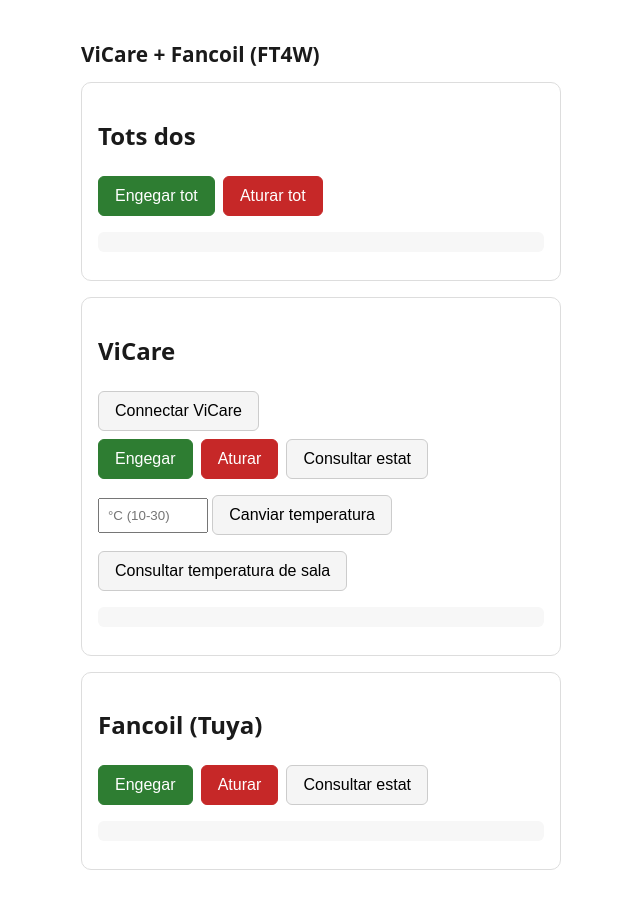
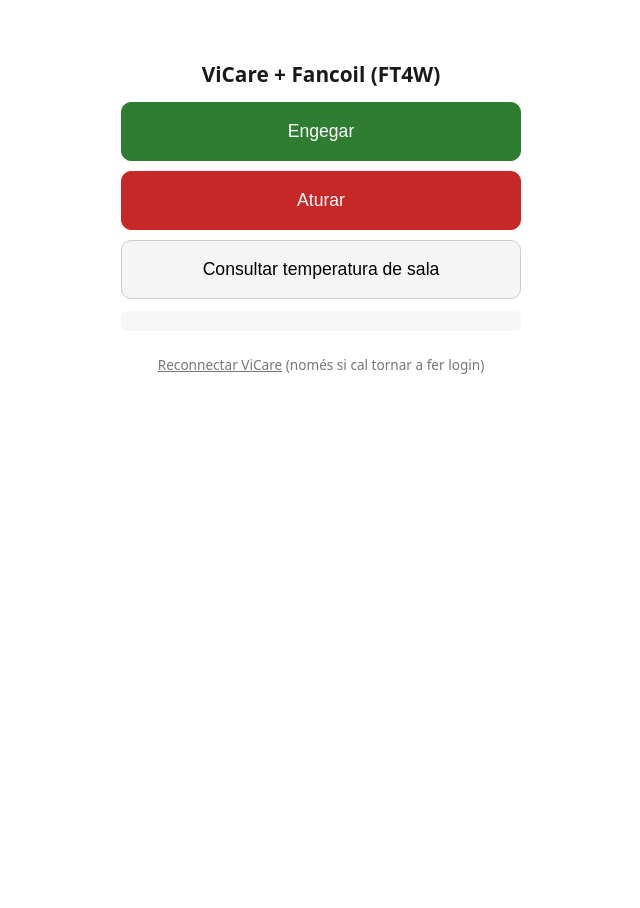
Before and after one commit to lluamco/vicare-fancoil-coordinator, a website: page public/index.html in a window 1280 px wide. Shown: the whole page, without its empty margins (319-959 px from the left). After the commit the page ends 800 px from the top, so only its background shows below. Drawn offline with Linux system fonts and the light colour scheme; no server answers.

Commit message:
Simplifica la interfície a 3 botons

```diff
--- a/public/index.html
+++ b/public/index.html
@@ -5,57 +5,30 @@
 <meta name="viewport" content="width=device-width, initial-scale=1.0" />
 <title>ViCare + Fancoil</title>
 <style>
-  body { font-family: system-ui, sans-serif; max-width: 480px; margin: 40px auto; padding: 0 16px; color: #1a1a1a; }
+  body { font-family: system-ui, sans-serif; max-width: 400px; margin: 60px auto; padding: 0 16px; color: #1a1a1a; text-align: center; }
   h1 { font-size: 1.3rem; }
-  section { border: 1px solid #ddd; border-radius: 10px; padding: 16px; margin-bottom: 16px; }
-  button { padding: 10px 16px; margin: 4px 4px 4px 0; border-radius: 6px; border: 1px solid #ccc; background: #f5f5f5; cursor: pointer; font-size: 1rem; }
+  button { display: block; width: 100%; padding: 18px; margin: 10px 0; border-radius: 10px; border: 1px solid #ccc; background: #f5f5f5; cursor: pointer; font-size: 1.1rem; }
   button:hover { background: #eaeaea; }
   button.on { background: #2e7d32; color: white; border-color: #2e7d32; }
   button.off { background: #c62828; color: white; border-color: #c62828; }
   button:disabled { opacity: 0.5; cursor: not-allowed; }
-  pre { background: #f7f7f7; padding: 10px; border-radius: 6px; overflow-x: auto; font-size: 12px; }
-  .note { font-size: 0.85rem; color: #777; margin-top: 8px; }
+  #room-temp-value { font-size: 1.6rem; font-weight: bold; margin: 8px 0 0; }
+  pre { background: #f7f7f7; padding: 10px; border-radius: 6px; overflow-x: auto; font-size: 12px; text-align: left; }
+  .note { font-size: 0.85rem; color: #777; margin-top: 24px; }
+  .note a { color: #777; }
 </style>
 </head>
 <body>
   <h1>ViCare + Fancoil (FT4W)</h1>
 
-  <section>
-    <h2>Tots dos</h2>
-    <button class="on" onclick="callApi('POST', '/api/start', {}, 'out-all')">Engegar tot</button>
-    <button class="off" onclick="callApi('POST', '/api/stop', {}, 'out-all')">Aturar tot</button>
-    <pre id="out-all"></pre>
-  </section>
+  <button class="on" onclick="callApi('POST', '/api/start', {}, 'out')">Engegar</button>
+  <button class="off" onclick="callApi('POST', '/api/stop', {}, 'out')">Aturar</button>
+  <button onclick="getRoomTemp()">Consultar temperatura de sala</button>
+  <div id="room-temp-value"></div>
 
-  <section>
-    <h2>ViCare</h2>
-    <a href="/auth/vicare"><button>Connectar ViCare</button></a>
-    <div>
-      <button class="on" onclick="callApi('POST', '/api/vicare/start', {}, 'out-vicare')">Engegar</button>
-      <button class="off" onclick="callApi('POST', '/api/vicare/stop', {}, 'out-vicare')">Aturar</button>
-      <button onclick="callApi('GET', '/api/vicare/status', null, 'out-vicare')">Consultar estat</button>
-    </div>
-    <div style="margin-top:8px;">
-      <input type="number" id="vicare-temp" step="1" min="10" max="30" placeholder="°C (10-30)" style="width:90px; padding:8px;" />
-      <button onclick="setVicareTemp()">Canviar temperatura</button>
-    </div>
-    <div style="margin-top:8px;">
-      <button onclick="getRoomTemp()">Consultar temperatura de sala</button>
-      <span id="room-temp-value" style="margin-left:8px; font-weight:bold;"></span>
-    </div>
-    <pre id="out-vicare"></pre>
-  </section>
+  <pre id="out"></pre>
 
-  <section>
-    <h2>Fancoil (Tuya)</h2>
-    <div id="tuya-note" class="note"></div>
-    <div>
-      <button class="on" onclick="callApi('POST', '/api/tuya/start', {}, 'out-tuya')">Engegar</button>
-      <button class="off" onclick="callApi('POST', '/api/tuya/stop', {}, 'out-tuya')">Aturar</button>
-      <button onclick="callApi('GET', '/api/tuya/status', null, 'out-tuya')">Consultar estat</button>
-    </div>
-    <pre id="out-tuya"></pre>
-  </section>
+  <div class="note"><a href="/auth/vicare">Reconnectar ViCare</a> (només si cal tornar a fer login)</div>
 
 <script>
 async function callApi(method, url, body, outId) {
@@ -82,12 +55,6 @@
   return obj;
 }
 
-function setVicareTemp() {
-  const val = parseFloat(document.getElementById('vicare-temp').value);
-  if (Number.isNaN(val)) return alert('Introdueix un número vàlid');
-  callApi('POST', '/api/vicare/temperature', { temperature: val }, 'out-vicare');
-}
-
 async function getRoomTemp() {
   const res = await fetch('/api/vicare/room-temperature');
   const data = await res.json();
@@ -95,22 +62,10 @@
   if (data.value != null) {
     el.textContent = data.value + ' °C';
   } else {
-    el.textContent = '(no disponible)';
-    document.getElementById('out-vicare').textContent = JSON.stringify(data, null, 2);
+    el.textContent = '';
+    document.getElementById('out').textContent = JSON.stringify(data, null, 2);
   }
 }
-
-async function checkTuyaConfigured() {
-  try {
-    const res = await fetch('/api/tuya-configured');
-    const { configured } = await res.json();
-    if (!configured) {
-      document.getElementById('tuya-note').textContent =
-        'Encara no has configurat el dispositiu Tuya a .env (TUYA_ACCESS_ID / TUYA_DEVICE_ID). Els botons fallaran fins que ho facis.';
-    }
-  } catch {}
-}
-checkTuyaConfigured();
 </script>
 </body>
 </html>
```
